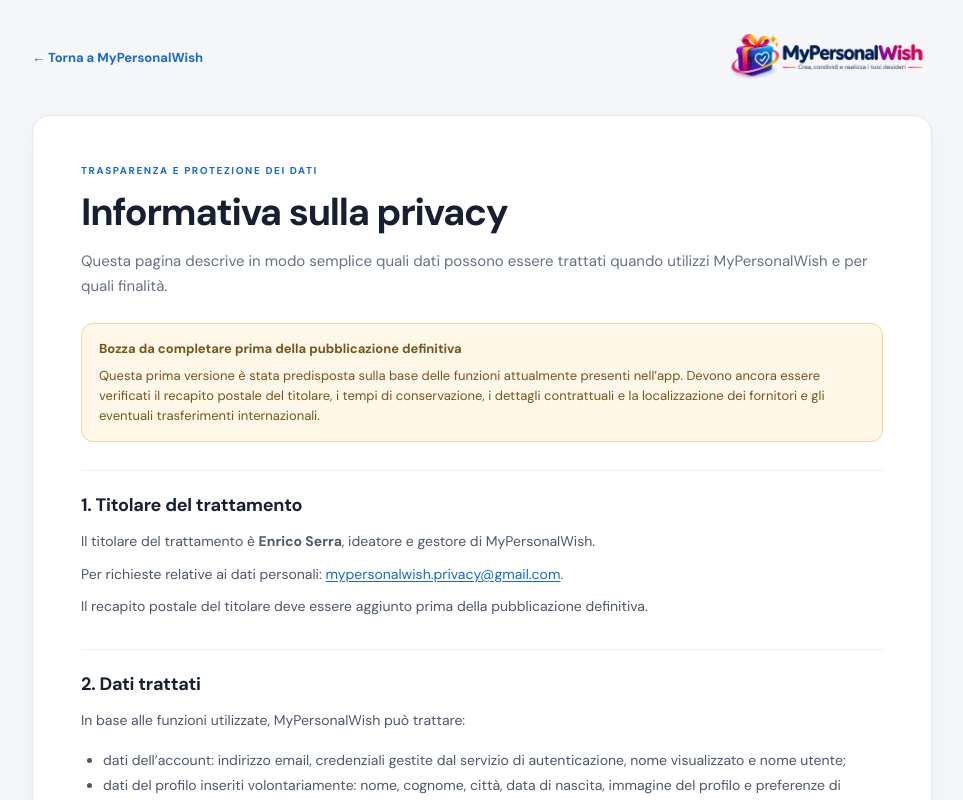
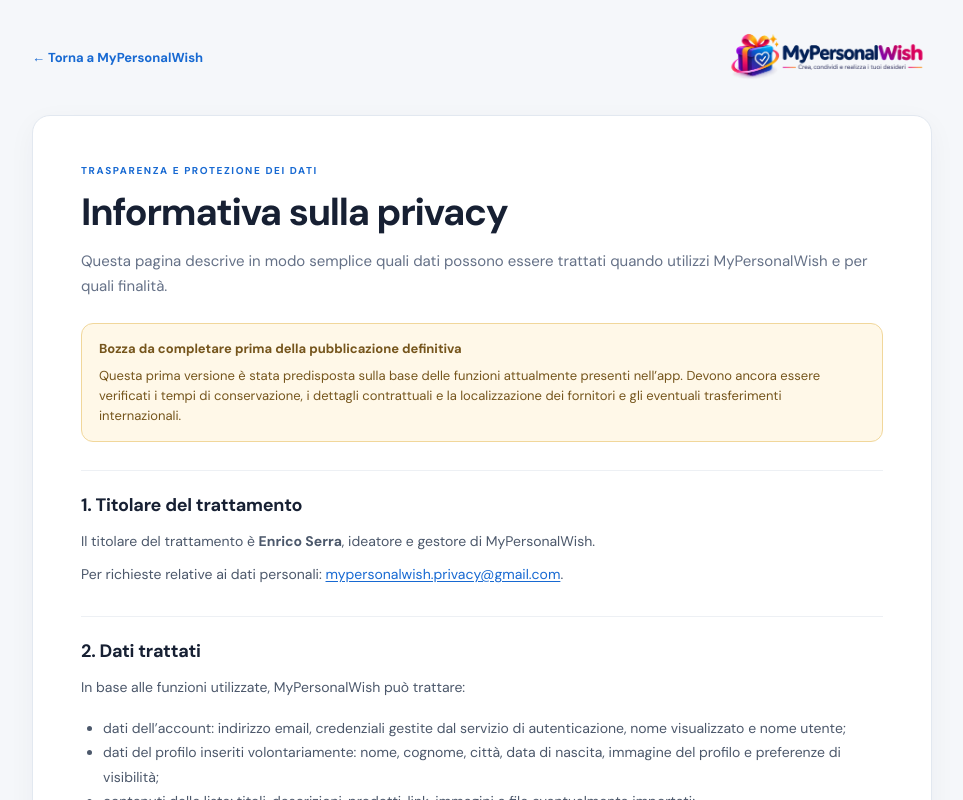
Before and after one commit to enricoserra1983/Personalwish., a Next.js app: page /privacy in a window 1280 px wide. Shown: the top 800 px of the page, without its empty margins (158-1121 px from the left). Built offline with nearby package versions, Linux system fonts and the light colour scheme.

Commit message:
Use privacy email as controller contact and remove postal address placeholder

```diff
--- a/app/privacy/page.tsx
+++ b/app/privacy/page.tsx
@@ -12,7 +12,6 @@ const sections = [
       <>
         <p>Il titolare del trattamento è <strong>Enrico Serra</strong>, ideatore e gestore di MyPersonalWish.</p>
         <p>Per richieste relative ai dati personali: <a href="mailto:mypersonalwish.privacy@gmail.com">mypersonalwish.privacy@gmail.com</a>.</p>
-        <p>Il recapito postale del titolare deve essere aggiunto prima della pubblicazione definitiva.</p>
       </>
     ),
   },
@@ -116,7 +115,7 @@ export default function PrivacyPage() {
         <p className="privacyLead">Questa pagina descrive in modo semplice quali dati possono essere trattati quando utilizzi MyPersonalWish e per quali finalità.</p>
         <div className="privacyDraftNotice">
           <strong>Bozza da completare prima della pubblicazione definitiva</strong>
-          <span>Questa prima versione è stata predisposta sulla base delle funzioni attualmente presenti nell’app. Devono ancora essere verificati il recapito postale del titolare, i tempi di conservazione, i dettagli contrattuali e la localizzazione dei fornitori e gli eventuali trasferimenti internazionali.</span>
+          <span>Questa prima versione è stata predisposta sulla base delle funzioni attualmente presenti nell’app. Devono ancora essere verificati i tempi di conservazione, i dettagli contrattuali e la localizzazione dei fornitori e gli eventuali trasferimenti internazionali.</span>
         </div>
         {sections.map((section) => (
           <section className="privacyDocumentSection" key={section.title}>
```
